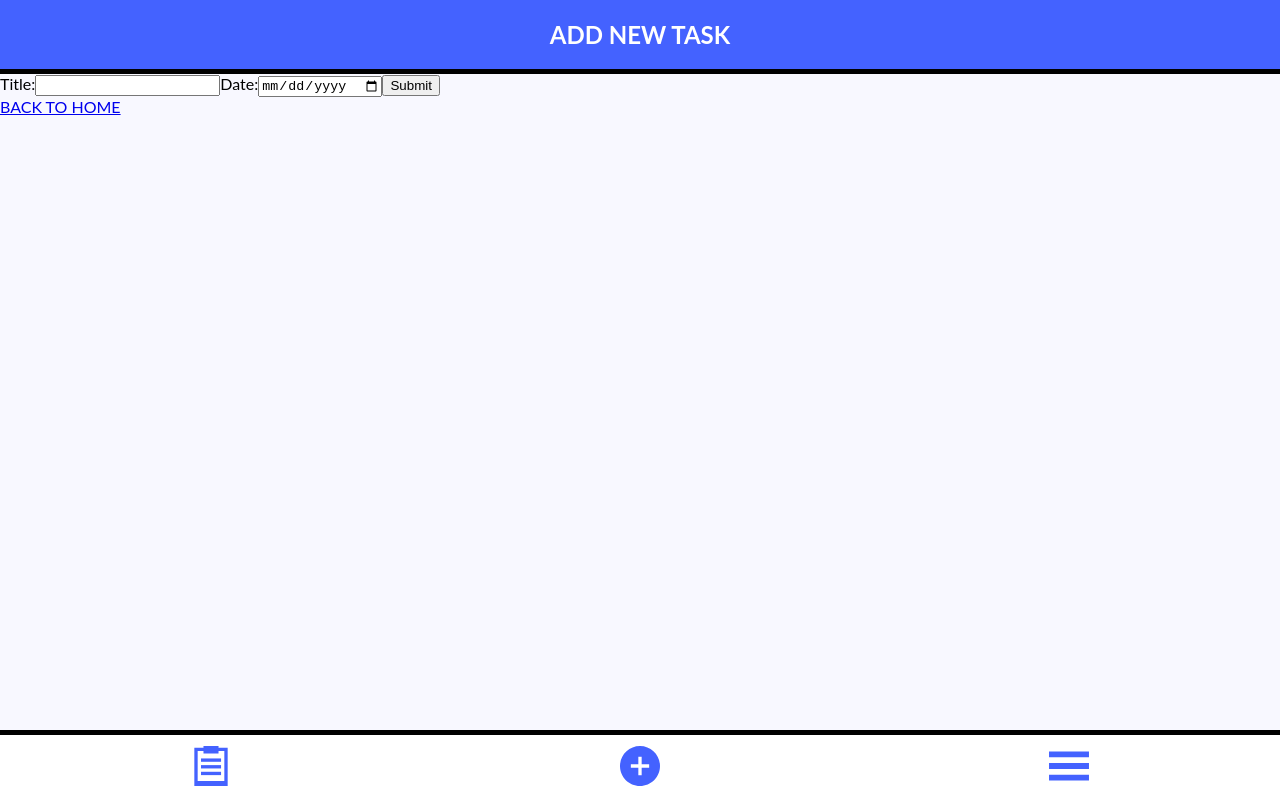
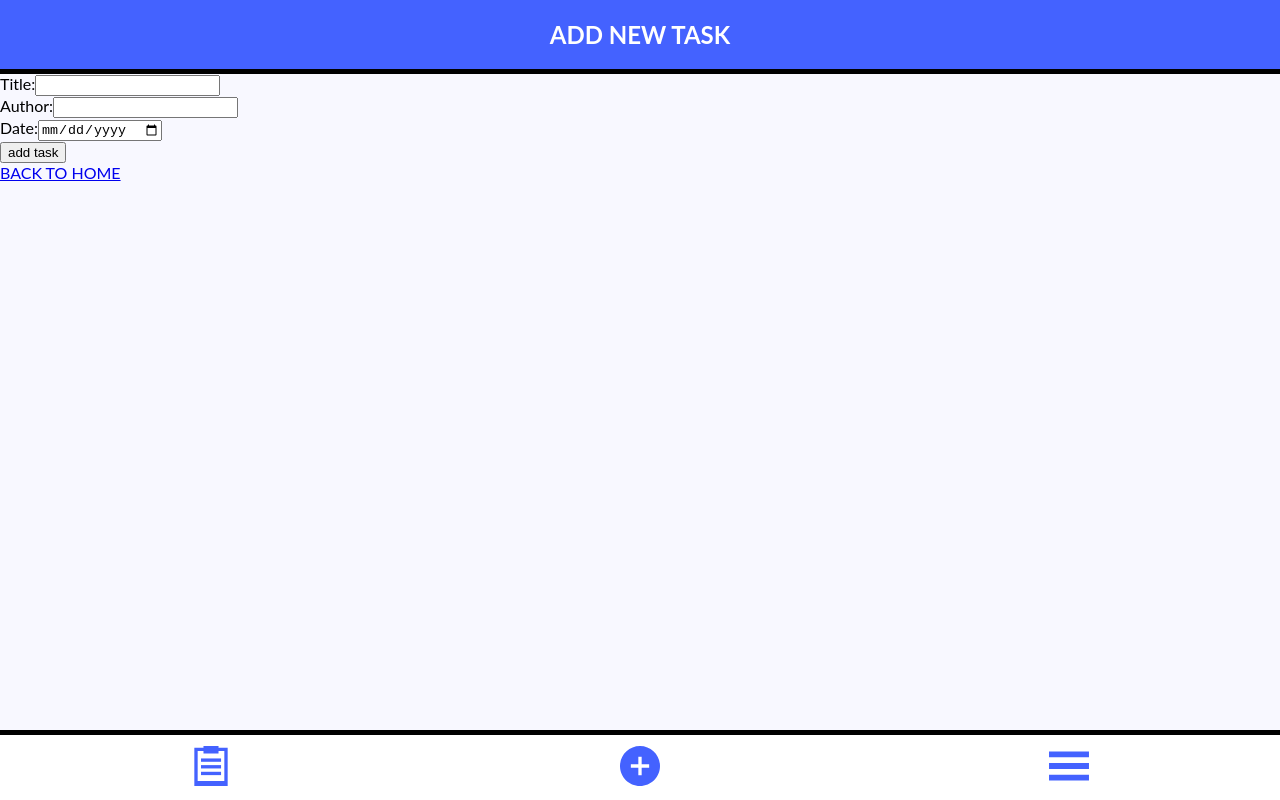
Before and after one commit to manuelsanchez2/to-do-app, a React (Create React App) app: page /add in a window 1280 px wide. Built offline with nearby package versions, Linux system fonts and the light colour scheme.

Commit message:
Add form to create the task

```diff
--- a/src/App.css
+++ b/src/App.css
@@ -22,6 +22,10 @@
   border-image-source: var(--highlight-Color);
 }
 
+.app__main__input {
+  display: block;
+}
+
 .app__footer {
   /* box-shadow: 0px -5px 10px var(--highlight-Color); */
   display: flex;
--- a/src/pages/AddTask.js
+++ b/src/pages/AddTask.js
@@ -6,12 +6,27 @@ import listSrc from "../assets/list.svg";
 import settingsSrc from "../assets/settings.svg";
 
 function AddTask() {
-  const [title, setTitle] = useState(null);
-  const [date, setDate] = useState(null);
+  const [title, setTitle] = useState("");
+  const [author, setAuthor] = useState("");
+  const [date, setDate] = useState("");
 
-  function handleChange() {
-    console.log("New task added");
+  function handleTitleChange(event) {
+    setTitle(event.target.value);
   }
+  function handleAuthorChange(event) {
+    setAuthor(event.target.value);
+  }
+
+  function handleDateChange(event) {
+    setDate(event.target.value);
+  }
+
+  function handleSubmit(event) {
+    event.preventDefault();
+    alert("Submitted" + " " + title + " " + author);
+  }
+
+  console.log(title, author, date);
 
   return (
     <>
@@ -19,16 +34,35 @@ function AddTask() {
         <h2>ADD NEW TASK</h2>
       </header>
       <main className="app__main">
-        <form>
-          <label>
+        <form onSubmit={handleSubmit}>
+          <label className="app__main__input">
             Title:
-            <input type="text" name="title" />
+            <input
+              type="text"
+              name="title"
+              value={title}
+              onChange={handleTitleChange}
+            />
           </label>
-          <label>
+          <label className="app__main__input">
+            Author:
+            <input
+              type="text"
+              name="author"
+              value={author}
+              onChange={handleAuthorChange}
+            />
+          </label>
+          <label className="app__main__input">
             Date:
-            <input type="date" name="date" />
+            <input
+              type="date"
+              name="date"
+              value={date}
+              onChange={handleDateChange}
+            />
           </label>
-          <input type="submit" value="Submit" />
+          <input type="submit" value="add task" />
         </form>
         <Link to="/home">BACK TO HOME</Link>
       </main>
```
